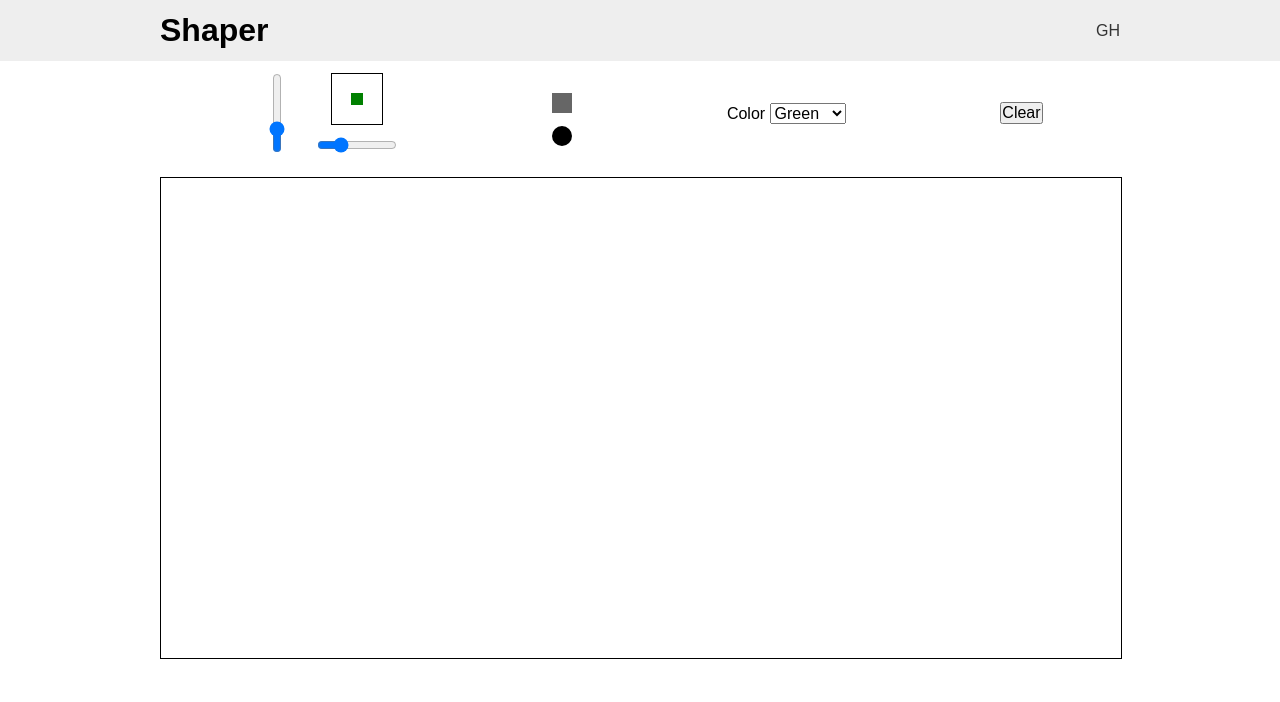
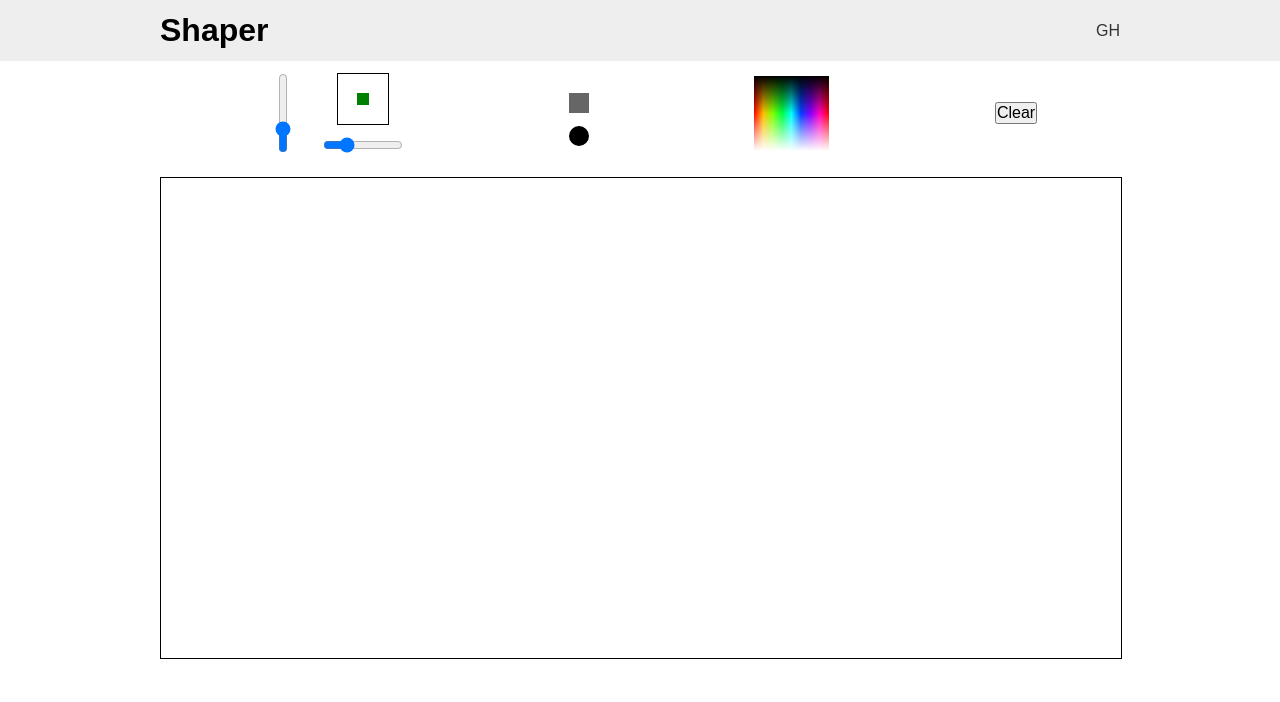
Before and after one commit to jistjoalal/shaper, a plain HTML site: page index.html in a window 1280 px wide. Drawn offline with Linux system fonts and the light colour scheme.

Commit message:
color picker - click x = hue - click y = lightness

```diff
--- a/index.html
+++ b/index.html
@@ -36,20 +36,10 @@
           </label>
         </div>
 
-        <label>
-          Color
-          <select id="color">
-            <option value="red">Red</option>
-            <option value="orange">Orange</option>
-            <option value="yellow">Yellow</option>
-            <option value="green">Green</option>
-            <option value="blue">Blue</option>
-            <option value="purple">Purple</option>
-            <option value="brown">Brown</option>
-            <option value="black">Black</option>
-            <option value="white">White</option>
-          </select>
-        </label>
+        <div class="controls__color">
+          <div class="controls__color__saturation"></div>
+          <div class="controls__color__hue"></div>
+        </div>
 
         <button id="clear">Clear</button>
       </section>
--- a/main.css
+++ b/main.css
@@ -102,3 +102,33 @@ input.controls__shape__input:checked + label > span {
 .ellipse {
   border-radius: 50%;
 }
+/* Color */
+.controls__color__hue {
+  z-index: -1;
+  position: relative;
+  margin-top: -75px;
+  width: 75px;
+  height: 75px;
+  background: linear-gradient(
+    to right,
+    hsla(0, 100%, 50%, 1),
+    hsla(45, 100%, 50%, 1),
+    hsla(90, 100%, 50%, 1),
+    hsla(135, 100%, 50%, 1),
+    hsla(180, 100%, 50%, 1),
+    hsla(225, 100%, 50%, 1),
+    hsla(270, 100%, 50%, 1),
+    hsla(315, 100%, 50%, 1),
+    hsla(360, 100%, 50%, 1)
+  );
+}
+.controls__color__saturation {
+  width: 75px;
+  height: 75px;
+  background: linear-gradient(
+    to bottom,
+    rgba(0, 0, 0, 1),
+    rgba(0, 0, 0, 0),
+    rgba(255, 255, 255, 1)
+  );
+}
--- a/src/controls.js
+++ b/src/controls.js
@@ -19,13 +19,6 @@ export function initControls() {
   });
 
   // shape input
-  // const shapeInput = document.querySelector("#shape");
-  // shapeInput.value = state.shapeSelect;
-  // shapeInput.addEventListener("change", e => {
-  //   state.shapeSelect = e.target.value;
-  //   previewShape();
-  // });
-
   const s = document.getElementsByName("shape");
   s[0].checked = true;
   for (let shape of s) {
@@ -36,10 +29,14 @@ export function initControls() {
   }
 
   // color input
-  const colorInput = document.querySelector("#color");
-  ctx.fillStyle = colorInput.value = state.colorSelect;
-  colorInput.addEventListener("change", e => {
-    state.colorSelect = e.target.value;
+  const colorInput = document.querySelector(".controls__color");
+  const { top, bottom, left, right } = colorInput.getBoundingClientRect();
+  const xScale = 360 / (right - left);
+  const yScale = 100 / (bottom - top);
+  colorInput.addEventListener("click", e => {
+    const x = (e.clientX - left) * xScale;
+    const y = (e.clientY - top) * yScale;
+    state.colorSelect = `hsla(${x}, 100%, ${y}%, 1)`;
     previewShape();
   });
 
```
